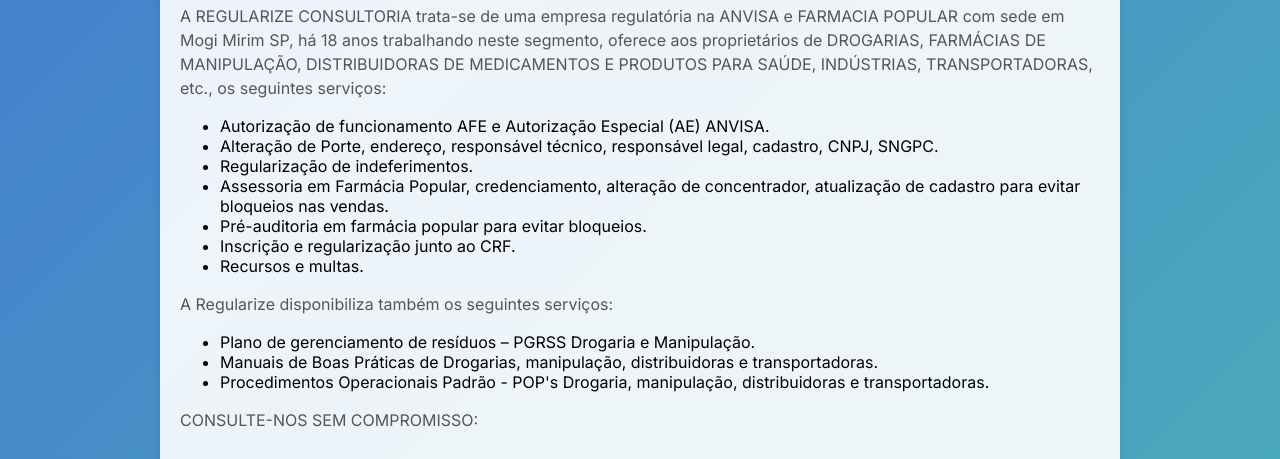
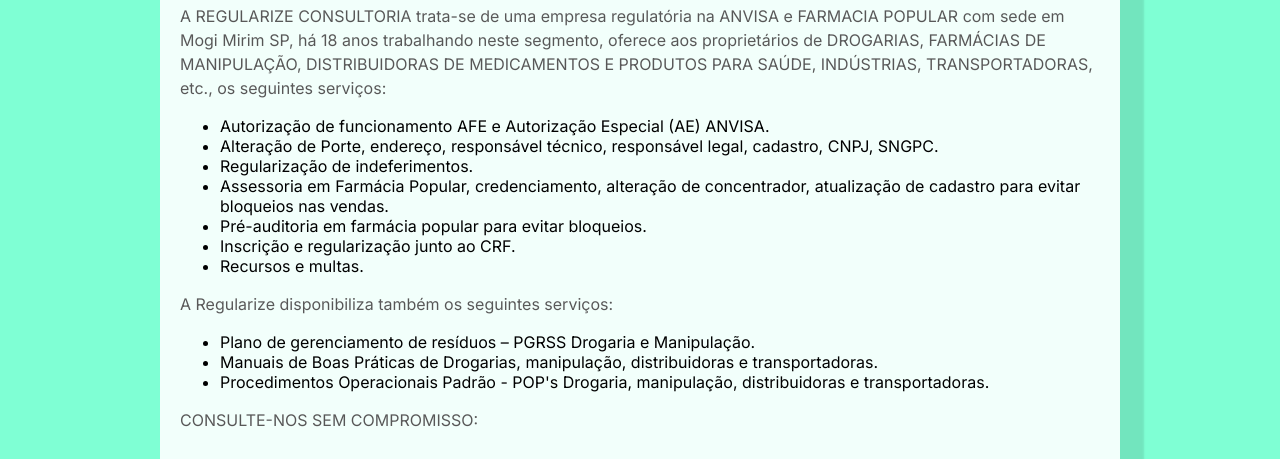
Before and after one commit to RegularizeConsultoria/regularize-consultoria, a plain HTML site: page index.html in a window 1280 px wide. Shown: the part 178-637 px from the top of the page. Drawn offline with nearby package versions, Linux system fonts and the light colour scheme.

Commit message:
commit_message: "new style.css"

```diff
--- a/style.css
+++ b/style.css
@@ -5,9 +5,7 @@ body {
     margin: 0;
     margin-bottom: 18px;
     padding: 0;
-    background: linear-gradient(135deg, #447AD1, #53E1A3);
-    background-size: 4000px;
-    animation: gradientAnimation 6s infinite;
+    background-color: aquamarine;
 }
 
 @keyframes gradientAnimation {
@@ -30,7 +28,7 @@ body {
     padding: 20px;
     margin-top: 17px;
     border-radius: 10px;
-    box-shadow: 0 0 10px rgba(0, 0, 0, 0.1);
+    box-shadow: 24px 24px 2px rgba(0, 0, 0, 0.1);
     animation: fadeInAnimation 1s ease;
 }
 
@@ -69,6 +67,8 @@ p {
     color: #555;
     line-height: 1.5;
     animation: fadeInAnimation 1s ease;
+    text-shadow: 1px 1px 1px rgba(255,255,255,0.004);
+    -webkit-text-stroke: 0.45px rgba(255, 255, 255, 0.1);
 }
 
 ul {
@@ -133,7 +133,7 @@ ul {
       background-color: transparent;
     }
     50% {
-      background-color: #bad2ff83; /* Cor de destaque durante a animação */
+      background-color: rgba(127, 255, 212, 0.123); /* Cor de destaque durante a animação */
     }
     100% {
       background-color: transparent;
```
